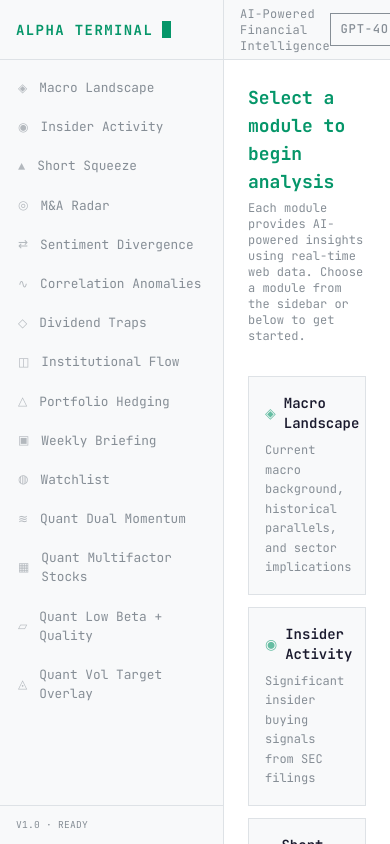
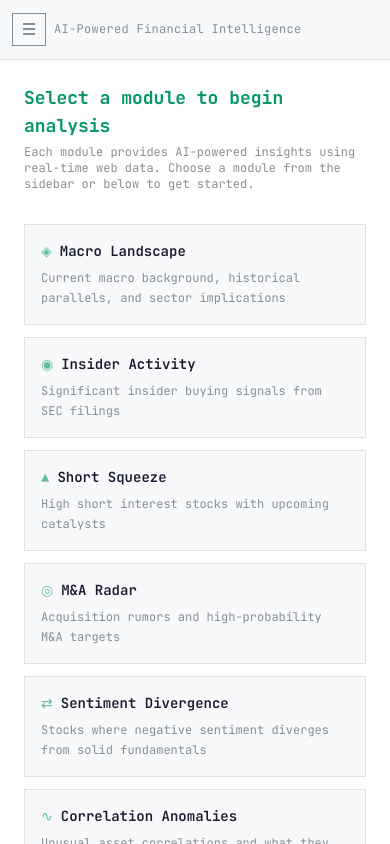
Before and after one commit to xjrmh/alpha-terminal, a Next.js app: page / in a window 390 px wide. Built offline with nearby package versions, Linux system fonts and the light colour scheme.

Commit message:
UX update

```diff
--- a/src/app/layout.tsx
+++ b/src/app/layout.tsx
@@ -6,8 +6,7 @@ import { ModelProvider } from "@/lib/model/context";
 import { AnalysisProvider } from "@/lib/analysis/context";
 import { ExpertModeProvider } from "@/lib/expert/context";
 import { QuantSettingsProvider } from "@/lib/quant/settings-context";
-import { Sidebar } from "@/components/sidebar";
-import { TerminalHeader } from "@/components/terminal-header";
+import { AppShell } from "@/components/app-shell";
 import "./globals.css";
 
 const jetbrainsMono = JetBrains_Mono({
@@ -49,13 +48,7 @@ export default function RootLayout({
               <ExpertModeProvider>
                 <QuantSettingsProvider>
                   <AnalysisProvider>
-                    <div className="flex h-screen overflow-hidden">
-                      <Sidebar />
-                      <div className="flex-1 flex flex-col overflow-hidden">
-                        <TerminalHeader />
-                        <main className="flex-1 overflow-hidden">{children}</main>
-                      </div>
-                    </div>
+                    <AppShell>{children}</AppShell>
                   </AnalysisProvider>
                 </QuantSettingsProvider>
               </ExpertModeProvider>
--- /dev/null
+++ b/src/components/app-shell.tsx
@@ -0,0 +1,66 @@
+"use client";
+
+import { useEffect, useState, type ReactNode } from "react";
+import { Sidebar } from "@/components/sidebar";
+import { TerminalHeader } from "@/components/terminal-header";
+import { TerminalSettings } from "@/components/terminal-settings";
+
+export function AppShell({ children }: { children: ReactNode }) {
+  const [mobileMenuOpen, setMobileMenuOpen] = useState(false);
+
+  useEffect(() => {
+    if (!mobileMenuOpen) return undefined;
+
+    const onKeyDown = (event: KeyboardEvent) => {
+      if (event.key === "Escape") {
+        setMobileMenuOpen(false);
+      }
+    };
+
+    window.addEventListener("keydown", onKeyDown);
+    return () => window.removeEventListener("keydown", onKeyDown);
+  }, [mobileMenuOpen]);
+
+  useEffect(() => {
+    if (!mobileMenuOpen) return undefined;
+
+    const previousOverflow = document.body.style.overflow;
+    document.body.style.overflow = "hidden";
+    return () => {
+      document.body.style.overflow = previousOverflow;
+    };
+  }, [mobileMenuOpen]);
+
+  return (
+    <div className="flex h-screen overflow-hidden">
+      <div className="hidden md:flex">
+        <Sidebar />
+      </div>
+
+      {mobileMenuOpen && (
+        <>
+          <button
+            type="button"
+            className="fixed inset-0 z-40 bg-black/45 md:hidden"
+            aria-label="Close menu"
+            onClick={() => setMobileMenuOpen(false)}
+          />
+          <aside className="fixed inset-y-0 left-0 z-50 flex w-72 max-w-[86vw] flex-col border-r border-border bg-bg-secondary md:hidden">
+            <Sidebar mobile onNavigate={() => setMobileMenuOpen(false)} />
+            <div className="border-t border-border p-4">
+              <TerminalSettings className="flex-wrap" showApiError />
+            </div>
+          </aside>
+        </>
+      )}
+
+      <div className="flex min-w-0 flex-1 flex-col overflow-hidden">
+        <TerminalHeader
+          mobileMenuOpen={mobileMenuOpen}
+          onToggleMobileMenu={() => setMobileMenuOpen((prev) => !prev)}
+        />
+        <main className="flex-1 overflow-hidden">{children}</main>
+      </div>
+    </div>
+  );
+}
--- a/src/components/sidebar.tsx
+++ b/src/components/sidebar.tsx
@@ -5,16 +5,28 @@ import { usePathname } from "next/navigation";
 import { MODULES } from "@/lib/modules";
 import { useLanguage } from "@/lib/i18n/context";
 
-export function Sidebar() {
+interface SidebarProps {
+  mobile?: boolean;
+  onNavigate?: () => void;
+}
+
+export function Sidebar({ mobile = false, onNavigate }: SidebarProps) {
   const pathname = usePathname();
   const { t } = useLanguage();
 
   return (
-    <aside className="w-56 shrink-0 border-r border-border bg-bg-secondary flex flex-col overflow-hidden">
+    <aside
+      className={
+        mobile
+          ? "h-full w-full border-r border-border bg-bg-secondary flex flex-col overflow-hidden"
+          : "w-56 shrink-0 border-r border-border bg-bg-secondary flex flex-col overflow-hidden"
+      }
+    >
       <div className="h-15 flex items-center px-4 border-b border-border">
         <Link
           href="/"
           className="flex items-center gap-1.5 no-underline"
+          onClick={onNavigate}
         >
           <span className="text-green-accent text-sm font-bold tracking-widest uppercase">
             {t.appTitle}
@@ -33,6 +45,7 @@ export function Sidebar() {
               key={mod.id}
               href={href}
               className={`nav-item ${isActive ? "nav-item-active" : ""}`}
+              onClick={onNavigate}
             >
               <span className="text-xs opacity-60">{mod.icon}</span>
               <span>{t.modules[mod.nameKey]}</span>
--- a/src/components/terminal-header.tsx
+++ b/src/components/terminal-header.tsx
@@ -1,62 +1,48 @@
 "use client";
 
-import { useCallback, useMemo } from "react";
 import { useLanguage } from "@/lib/i18n/context";
 import { useModel } from "@/lib/model/context";
 import { useAnalysis } from "@/lib/analysis/context";
-import { getModelProvider } from "@/lib/ai/models";
-import { ModelSelector } from "./model-selector";
-import { LangToggle } from "./lang-toggle";
-import { ThemeToggle } from "./theme-toggle";
-import { ExpertToggle } from "./expert-toggle";
+import { TerminalSettings } from "./terminal-settings";
 
-export function TerminalHeader() {
+interface TerminalHeaderProps {
+  mobileMenuOpen?: boolean;
+  onToggleMobileMenu?: () => void;
+}
+
+export function TerminalHeader({
+  mobileMenuOpen = false,
+  onToggleMobileMenu,
+}: TerminalHeaderProps) {
   const { t } = useLanguage();
   const {
     modelId,
-    setModelId,
     hasRequiredApiKey,
-    promptForModelApiKey,
     apiKeyError,
-    setApiKeyError,
   } = useModel();
   const { onRun, isLoading, requiresModelCredentials, showRefreshCta } = useAnalysis();
 
   const runDisabledByApiKey =
     requiresModelCredentials && !hasRequiredApiKey(modelId);
 
-  const handleModelChange = useCallback(
-    async (nextModelId: string) => {
-      setModelId(nextModelId);
-      if (!hasRequiredApiKey(nextModelId)) {
-        const ok = await promptForModelApiKey(nextModelId);
-        if (!ok) {
-          setApiKeyError(t.modelApiKeyRequired);
-        }
-      } else {
-        setApiKeyError(null);
-      }
-    },
-    [hasRequiredApiKey, promptForModelApiKey, setApiKeyError, setModelId, t.modelApiKeyRequired]
-  );
-
-  const handleSetKey = useCallback(async () => {
-    const ok = await promptForModelApiKey(modelId);
-    if (!ok) {
-      setApiKeyError(t.modelApiKeyRequired);
-    } else {
-      setApiKeyError(null);
-    }
-  }, [modelId, promptForModelApiKey, setApiKeyError, t.modelApiKeyRequired]);
-
-  const showSetApiKeyButton = useMemo(
-    () => getModelProvider(modelId) !== "openai",
-    [modelId]
-  );
-
   return (
-    <header className="h-15 flex items-center justify-between px-4 border-b border-border bg-bg-secondary">
-      <div className="flex items-center gap-2">
+    <header className="h-15 flex items-center justify-between gap-3 px-3 sm:px-4 border-b border-border bg-bg-secondary">
+      <div className="min-w-0 flex items-center gap-2">
+        {onToggleMobileMenu && (
+          <button
+            type="button"
+            className="btn-lang btn-top md:hidden !px-2.5"
+            onClick={onToggleMobileMenu}
+            aria-label={mobileMenuOpen ? "Close menu" : "Open menu"}
+            aria-expanded={mobileMenuOpen}
+          >
+            <span className="flex h-3 w-3 flex-col justify-between">
+              <span className="block h-0.5 w-full bg-current" />
+              <span className="block h-0.5 w-full bg-current" />
+              <span className="block h-0.5 w-full bg-current" />
+            </span>
+          </button>
+        )}
         {onRun ? (
           <>
             <button
@@ -86,32 +72,12 @@ export function TerminalHeader() {
             )}
           </>
         ) : (
-          <span className="text-text-muted text-xs tracking-wide">
+          <span className="text-text-muted text-xs tracking-wide truncate">
             {t.appSubtitle}
           </span>
         )}
       </div>
-      <div className="flex items-center gap-2">
-        <ModelSelector
-          value={modelId}
-          onChange={(nextModelId) => {
-            void handleModelChange(nextModelId);
-          }}
-        />
-        {showSetApiKeyButton && (
-          <button
-            className="btn-lang btn-top"
-            onClick={() => {
-              void handleSetKey();
-            }}
-          >
-            {t.setApiKey}
-          </button>
-        )}
-        <ExpertToggle />
-        <ThemeToggle />
-        <LangToggle />
-      </div>
+      <TerminalSettings className="hidden md:flex" />
     </header>
   );
 }
--- /dev/null
+++ b/src/components/terminal-settings.tsx
@@ -0,0 +1,88 @@
+"use client";
+
+import { useCallback, useMemo } from "react";
+import { useLanguage } from "@/lib/i18n/context";
+import { useModel } from "@/lib/model/context";
+import { getModelProvider } from "@/lib/ai/models";
+import { ModelSelector } from "./model-selector";
+import { LangToggle } from "./lang-toggle";
+import { ThemeToggle } from "./theme-toggle";
+import { ExpertToggle } from "./expert-toggle";
+
+interface TerminalSettingsProps {
+  className?: string;
+  showApiError?: boolean;
+}
+
+export function TerminalSettings({
+  className = "",
+  showApiError = false,
+}: TerminalSettingsProps) {
+  const { t } = useLanguage();
+  const {
+    modelId,
+    setModelId,
+    hasRequiredApiKey,
+    promptForModelApiKey,
+    apiKeyError,
+    setApiKeyError,
+  } = useModel();
+
+  const handleModelChange = useCallback(
+    async (nextModelId: string) => {
+      setModelId(nextModelId);
+      if (!hasRequiredApiKey(nextModelId)) {
+        const ok = await promptForModelApiKey(nextModelId);
+        if (!ok) {
+          setApiKeyError(t.modelApiKeyRequired);
+        }
+      } else {
+        setApiKeyError(null);
+      }
+    },
+    [hasRequiredApiKey, promptForModelApiKey, setApiKeyError, setModelId, t.modelApiKeyRequired]
+  );
+
+  const handleSetKey = useCallback(async () => {
+    const ok = await promptForModelApiKey(modelId);
+    if (!ok) {
+      setApiKeyError(t.modelApiKeyRequired);
+    } else {
+      setApiKeyError(null);
+    }
+  }, [modelId, promptForModelApiKey, setApiKeyError, t.modelApiKeyRequired]);
+
+  const showSetApiKeyButton = useMemo(
+    () => getModelProvider(modelId) !== "openai",
+    [modelId]
+  );
+
+  return (
+    <div className={`flex items-center gap-2 ${className}`.trim()}>
+      <ModelSelector
+        value={modelId}
+        onChange={(nextModelId) => {
+          void handleModelChange(nextModelId);
+        }}
+      />
+      {showSetApiKeyButton && (
+        <button
+          className="btn-lang btn-top"
+          onClick={() => {
+            void handleSetKey();
+          }}
+        >
+          {t.setApiKey}
+        </button>
+      )}
+      <ExpertToggle />
+      <ThemeToggle />
+      <LangToggle />
+      {showApiError && apiKeyError && (
+        <span className="w-full text-red-accent text-xs">
+          {apiKeyError}
+        </span>
+      )}
+    </div>
+  );
+}
--- a/src/components/watchlist-module-runner.tsx
+++ b/src/components/watchlist-module-runner.tsx
@@ -115,7 +115,7 @@ export function WatchlistModuleRunner() {
       {result && (
         <>
           <section className="border border-border bg-bg-secondary rounded overflow-hidden">
-            <div className="overflow-x-auto">
+            <div className="max-h-[60vh] overflow-auto">
               <table className="w-full min-w-[1180px] text-xs">
                 <thead>
                   <tr className="border-b border-border bg-bg-surface text-green-accent">
```
